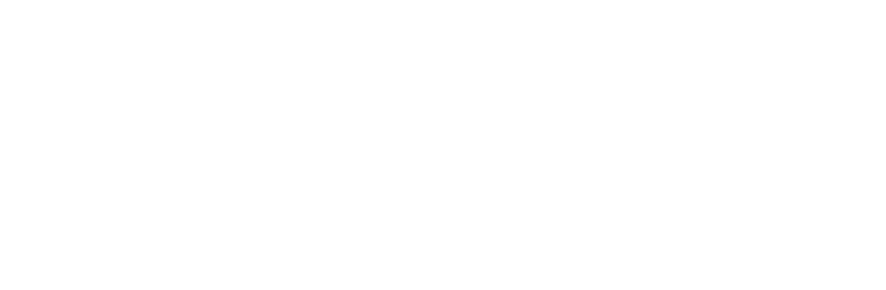
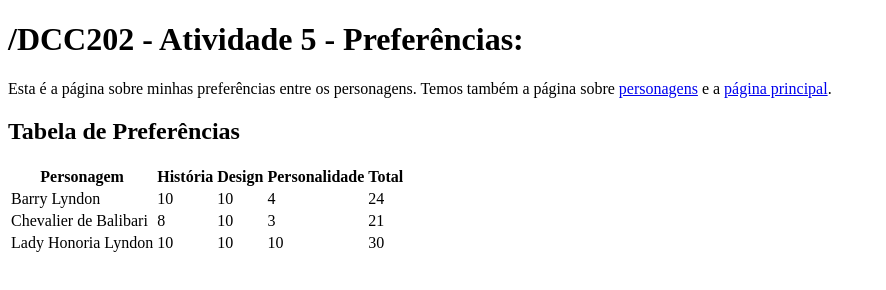
Before and after one commit to ufjf-dcc202/ufjf-dcc202-2023-3-a-atv5-0xMentat, a website: page preferencias.html in a window 1280 px wide. Shown: the whole page, without its empty margins (0-886 px from the left). Drawn offline with Linux system fonts and the light colour scheme.

Commit message:
Altera index, personagens e preferencias.

```diff
--- a/preferencias.html
+++ b/preferencias.html
@@ -6,6 +6,44 @@
     <title>DCC202 - Atividade 5 - Preferências: Gabriel Basílio</title>
 </head>
 <body>
-
+    <main>
+        <h1>/DCC202 - Atividade 5 - Preferências: </h1>
+        <p>Esta é a página sobre minhas preferências entre os personagens. Temos também a página sobre <a href="personagens.html">personagens</a> e a <a href="index.html">página principal</a>.</p>
+        <h2>Tabela de Preferências</h2>
+        <table>
+            <thead>
+                <tr>
+                    <th>Personagem</th>
+                    <th>História</th>
+                    <th>Design</th>
+                    <th>Personalidade</th>
+                    <th>Total</th>
+                </tr>
+            </thead>
+            <tbody>
+                <tr>
+                    <td>Barry Lyndon</td>
+                    <td>10</td>
+                    <td>10</td>
+                    <td>4</td>
+                    <td>24</td>
+                </tr>
+                <tr>
+                    <td>Chevalier de Balibari</td>
+                    <td>8</td>
+                    <td>10</td>
+                    <td>3</td>
+                    <td>21</td>
+                </tr>
+                <tr>
+                    <td>Lady Honoria Lyndon</td>
+                    <td>10</td>
+                    <td>10</td>
+                    <td>10</td>
+                    <td>30</td>
+                </tr>
+            </tbody>
+        </table>
+    </main>
 </body>
 </html>
```
Also changed, not shown: index.html (+5 -9 lines), personagens.html (+20 -0 lines).
